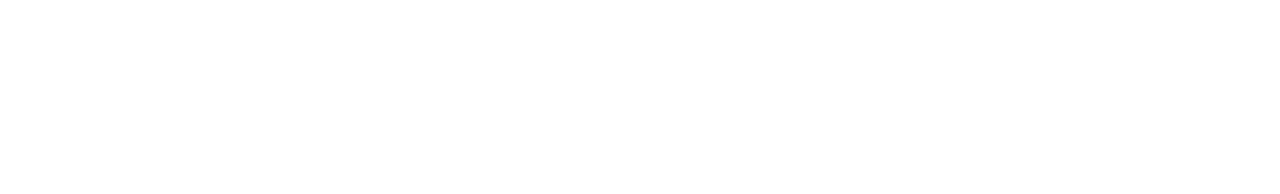
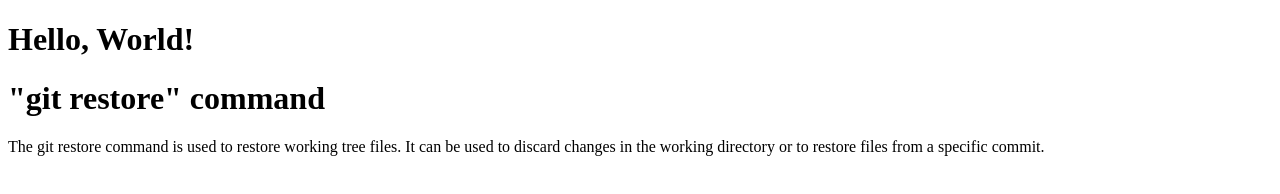
Before and after one commit to Muhammadkazim5/git-practice, a plain HTML site: page index.html in a window 1280 px wide. Drawn offline with Linux system fonts and the light colour scheme.

Commit message:
git restore command

```diff
--- a/index.html
+++ b/index.html
@@ -6,6 +6,8 @@
     <title>Document</title>
 </head>
 <body>
-
+     <h1>Hello, World!</h1>
+     <h1>"git restore" command</h1>
+     <p>The git restore command is used to restore working tree files. It can be used to discard changes in the working directory or to restore files from a specific commit.</p>
 </body>
 </html>
```
